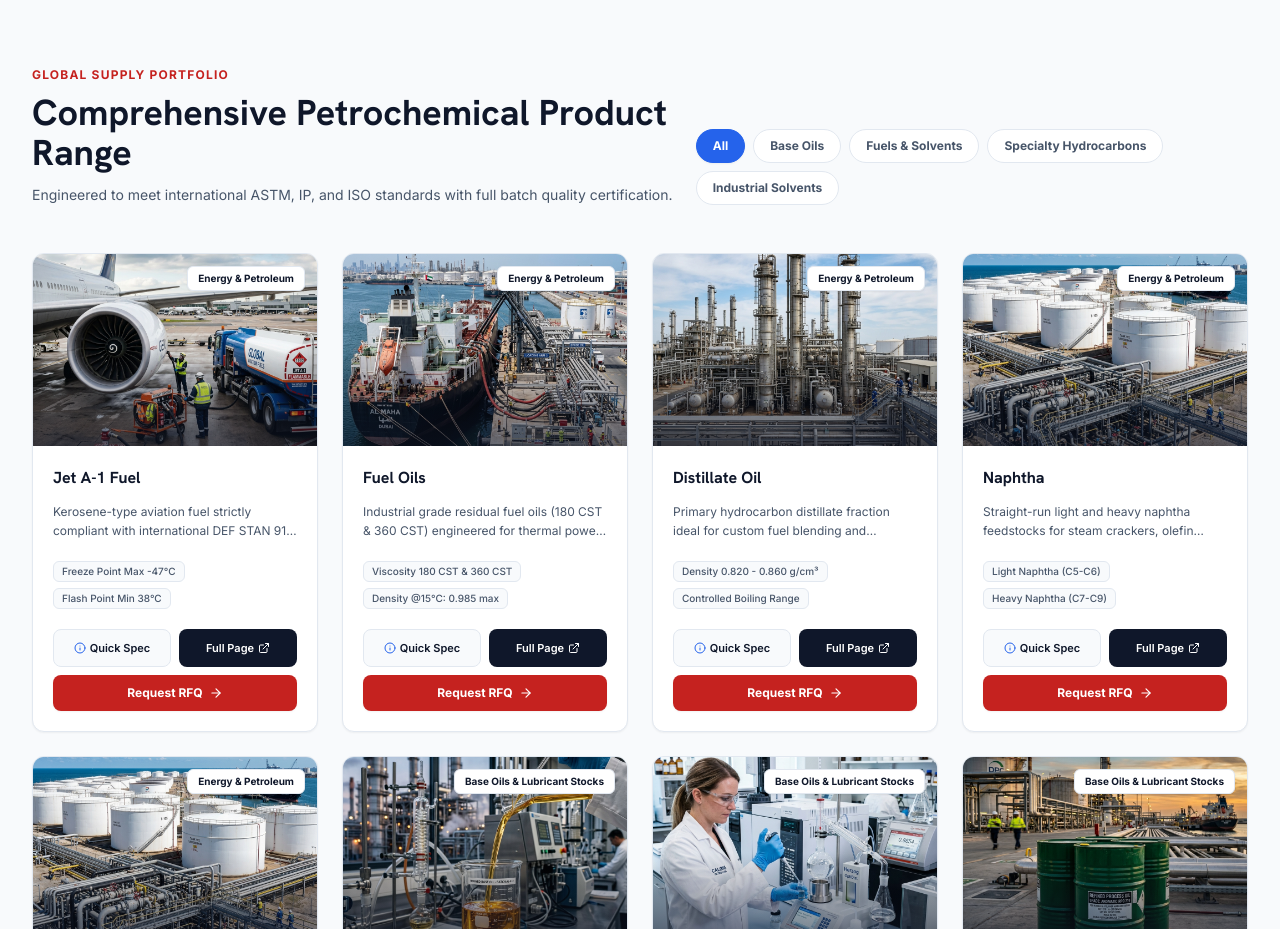
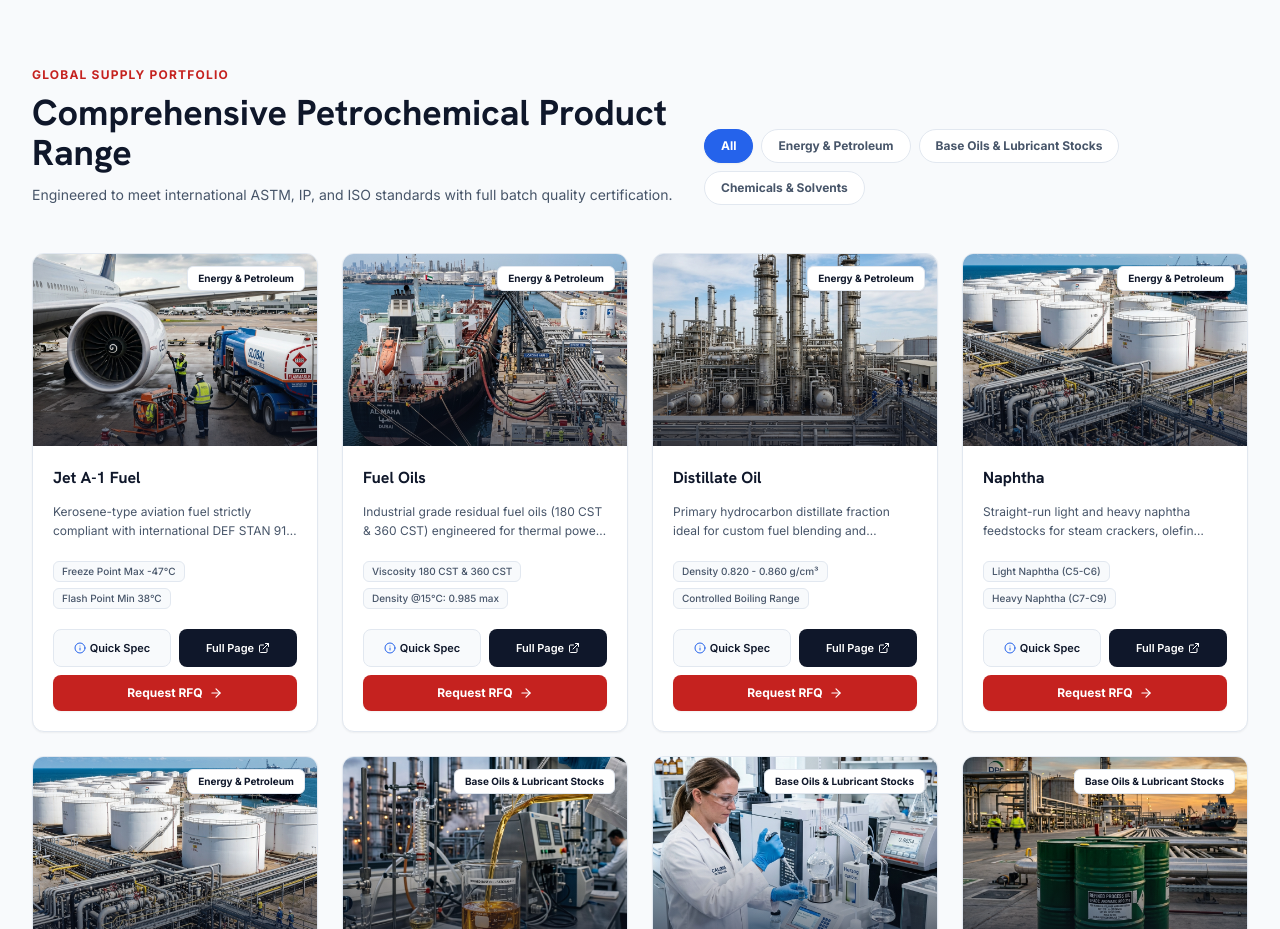
Before and after one commit to BARAD-IDRISH/vibrant-petrochem, a Next.js app: page / in a window 1280 px wide. Shown: the part 2140-3069 px from the top of the page. Built offline with nearby package versions, Linux system fonts and the light colour scheme.

Commit message:
Fix product catalog filter tabs to match exact product categories

```diff
--- a/components/ProductCatalog.tsx
+++ b/components/ProductCatalog.tsx
@@ -17,10 +17,9 @@ export const ProductCatalog: React.FC<ProductCatalogProps> = ({ onOpenQuoteModal
 
   const categories = [
     'All',
-    'Base Oils',
-    'Fuels & Solvents',
-    'Specialty Hydrocarbons',
-    'Industrial Solvents',
+    'Energy & Petroleum',
+    'Base Oils & Lubricant Stocks',
+    'Chemicals & Solvents',
   ];
 
   const filteredProducts =
```
